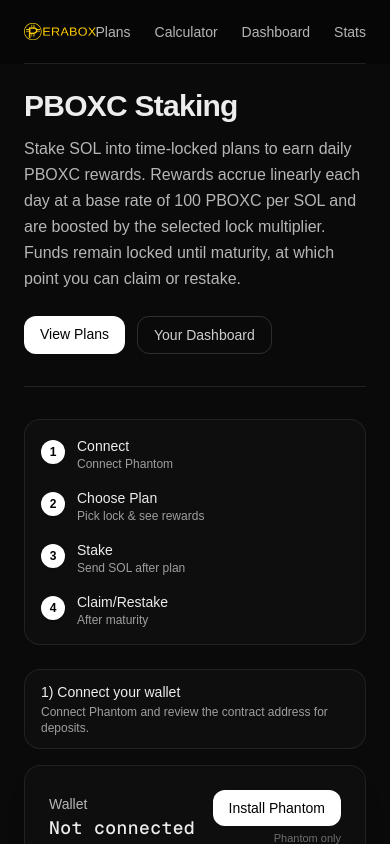
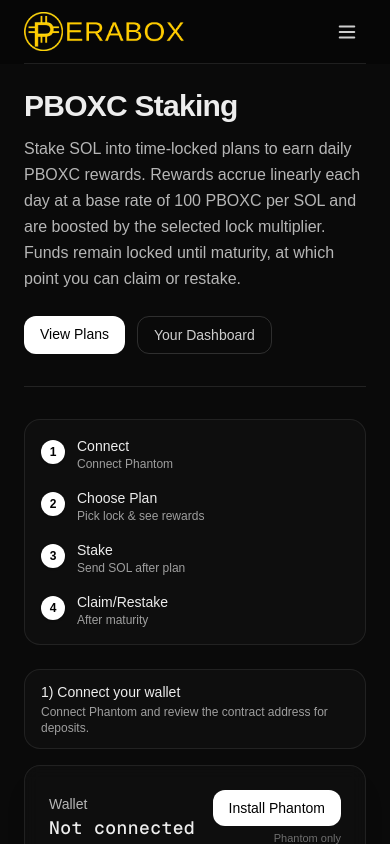
Before and after one commit to jjay6699/pboxc-staking, a Next.js app: page / in a window 390 px wide. Shown: the top 844 px of the page. Built offline with nearby package versions, Linux system fonts and the light colour scheme; no server answers.

Commit message:
Update Header.tsx

```diff
--- a/src/components/Header.tsx
+++ b/src/components/Header.tsx
@@ -1,8 +1,13 @@
 "use client";
 
 import Image from "next/image";
+import { useState } from "react";
+import { Menu, X } from "lucide-react";
 
 export default function Header() {
+  const [open, setOpen] = useState(false);
+  const close = () => setOpen(false);
+
   return (
     <header className="sticky top-0 z-40 backdrop-blur supports-[backdrop-filter]:bg-black/30 bg-black/40">
       <div className="px-6 sm:px-8">
@@ -11,13 +16,38 @@
           <div className="flex items-center">
             <Image src="/logo-header.png" width={160} height={32} alt="PBOXC" priority />
           </div>
-        {/* Right: Nav */}
-        <nav className="flex items-center gap-6 text-sm">
+
+          {/* Right: Nav (desktop) */}
+          <nav className="hidden sm:flex items-center gap-6 text-sm">
             <a className="link-neo" href="#plans">Plans</a>
             <a className="link-neo" href="#calculator">Calculator</a>
             <a className="link-neo" href="#dashboard">Dashboard</a>
             <a className="link-neo" href="#stats">Stats</a>
           </nav>
+
+          {/* Mobile toggle */}
+          <button
+            aria-label={open ? "Close menu" : "Open menu"}
+            aria-expanded={open}
+            className="sm:hidden inline-flex items-center justify-center rounded-md p-2 text-white/80 hover:text-white hover:bg-white/10 transition"
+            onClick={() => setOpen(v => !v)}
+          >
+            {open ? <X size={22} /> : <Menu size={22} />}
+          </button>
+        </div>
+      </div>
+
+      {/* Mobile menu panel */}
+      <div className={`sm:hidden ${open ? "block" : "hidden"}`}>
+        <div className="px-6">
+          <div className="max-w-[1200px] mx-auto border-b border-white/10">
+            <nav className="py-3 flex flex-col gap-2 text-sm">
+              <a onClick={close} className="link-neo" href="#plans">Plans</a>
+              <a onClick={close} className="link-neo" href="#calculator">Calculator</a>
+              <a onClick={close} className="link-neo" href="#dashboard">Dashboard</a>
+              <a onClick={close} className="link-neo" href="#stats">Stats</a>
+            </nav>
+          </div>
         </div>
       </div>
     </header>
```
Lines whose indentation alone changed are shown as unchanged.
